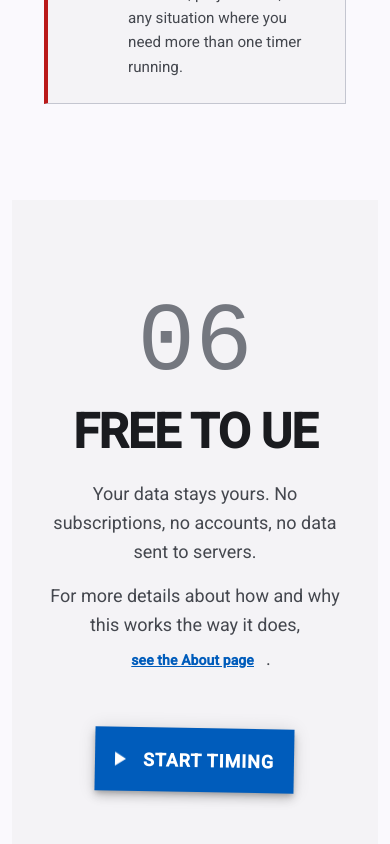
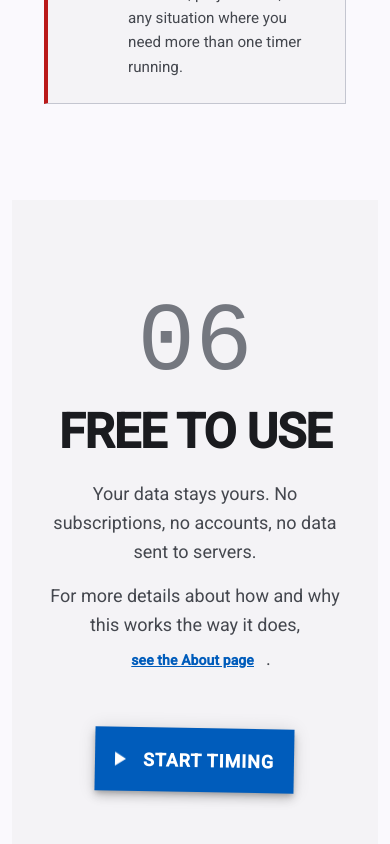
Before and after one commit to dpfens/stopwatch-ui, an Angular app: page / in a window 390 px wide. Shown: the part 7387-8231 px from the top of the page. Built offline with nearby package versions, Linux system fonts and the light colour scheme.

Commit message:
corrects typo and action-bar responsiveness on tablets

```diff
--- a/src/app/components/pages/home/home.component.html
+++ b/src/app/components/pages/home/home.component.html
@@ -228,7 +228,7 @@
     <div class="final-grid">
       <div class="final-statement">
         <div class="section-number">06</div>
-        <h2 class="text-uppercase">Free to ue</h2>
+        <h2 class="text-uppercase">Free to use</h2>
         <p>Your data stays yours. No subscriptions, no accounts, no data sent to servers.</p>
         <p>For more details about how and why this works the way it does, <button matButton routerLink="/about/" color="primary" (click)="onAboutPage()">see the About page</button>.</p>
       </div>
--- a/src/app/components/shared/action-bar/action-bar.component.html
+++ b/src/app/components/shared/action-bar/action-bar.component.html
@@ -27,7 +27,7 @@
     </div>
 
     <!-- Center: Action Buttons (Desktop - md and above) -->
-    <div class="d-none d-md-flex gap-3">
+    <div class="d-none d-lg-flex gap-3">
 
       <!-- Control Actions Group -->
       @if(canStartAny() || canStopAny() || canResumeAny()) {
@@ -152,7 +152,7 @@
     </div>
 
     <!-- Right: Quick Actions (Mobile - sm and below) -->
-    <div class="d-flex d-md-none align-items-center gap-2">
+    <div class="d-flex d-lg-none align-items-center gap-2">
       <!-- Control Actions -->
       @if(canStartAny()) {
         <button
```
